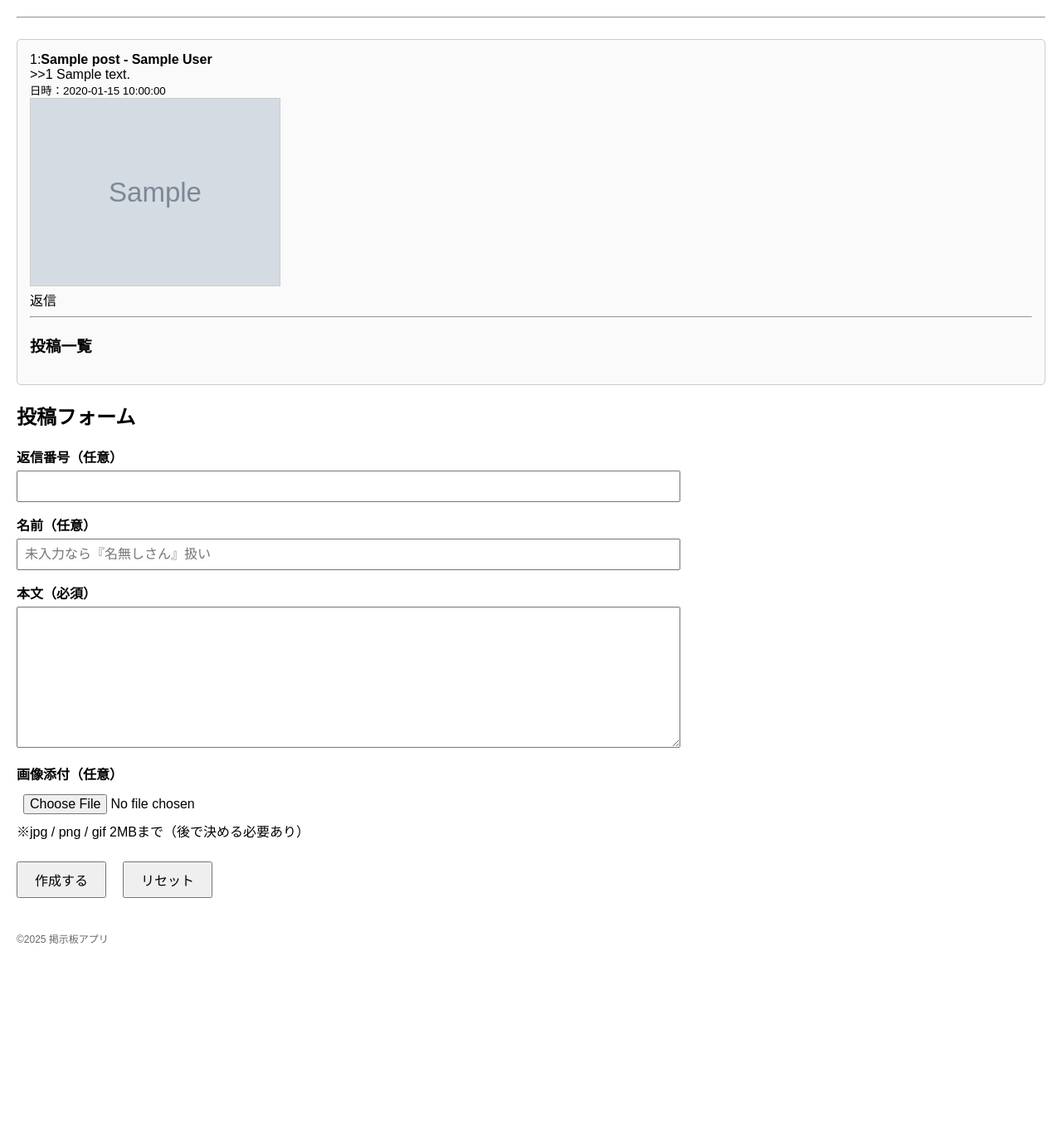
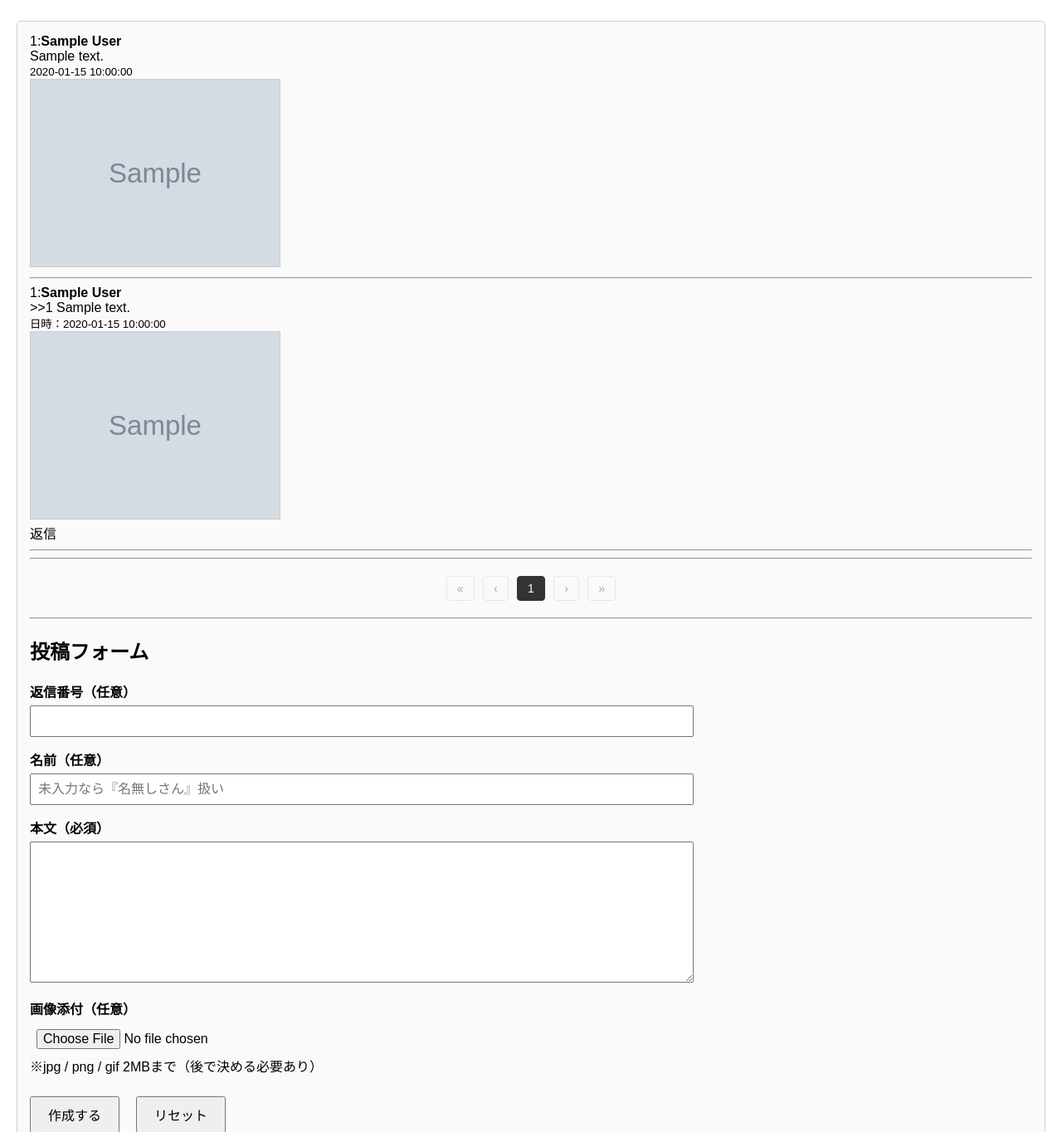
Before and after one commit to sirayumu/fastapi-bbs, a FastAPI app: template app/templates/thread_detail.html in a window 1280 px wide. Shown: the part 112-1476 px from the top of the page at 83% size. Before the commit the page ends 1249 px from the top, so only its background shows below. Run offline with FastAPI, Linux system fonts and the light colour scheme; the template is opened without the code that fills it: most values are stand-ins (such as "Sample title", 1, 10 or a date in 2020); grey boxes marked "Sample" are stand-in pictures.

Commit message:
future ページネーション機能＋ダミー投稿機能実装
            modified:   .gitignore  static/uploadsに変更
            modified:   app/routers/posts.py    ダミー投稿機能、ページネーション対応
            modified:   app/routers/threads.py    ダミー投稿機能、ページネーション対応
            new file:   app/static/css/style.css    外部スタイルシート適用
            modified:   app/templates/base.html     外部スタイルシート適用
            new file:   app/templates/common/pagination.html    共通化ページネーション
            modified:   app/templates/index.html    ページネーション対応
            modified:   app/templates/thread_detail.html    ページネーション対応
            modified:   requirements.txt    ダミー投稿用Faker追加

```diff
--- a/app/routers/posts.py
+++ b/app/routers/posts.py
@@ -199,3 +199,54 @@ async def create_new_post(
         url=f"/threads/{thread_id}/view",
         status_code=303
     )
+
+    from fastapi import APIRouter, Depends
+from sqlalchemy.orm import Session
+from sqlalchemy import select, insert
+from faker import Faker   # ←フェイクデータ生成ライブラリ
+from app.models.post import Post
+from app.models.thread import Thread
+
+fake = Faker("ja_JP")
+
+# -----------------------
+# ダミー投稿作成
+# POST /threads/{thread_id}/gen_dummy_posts
+# -----------------------
+@threads_router.post("/{thread_id}/gen_dummy_posts")
+async def generate_dummy_posts(thread_id: int, count: int = 100, db: Session = Depends(get_db)):
+    # thread が存在するかチェック
+    stmt_thread = select(Thread).where(Thread.id == thread_id)
+    thread = db.execute(stmt_thread).scalar_one_or_none()
+    if thread is None:
+        # 見つからないので例外を raise 404 Not found
+        raise HTTPException(status_code=404, detail="Thread not found")
+
+    # 現在の最大 post_number を取得
+    stmt_last = (
+        select(Post.post_number)
+        .where(Post.thread_id == thread_id)
+        .order_by(Post.post_number.desc())
+        .limit(1)
+    )
+
+    last_number = db.execute(stmt_last).scalar_one_or_none()
+    current = 0 if last_number is None else last_number
+
+    # 複数件を一気に登録する
+    created = 0
+    for i in range(count):
+        current += 1
+
+        values = {
+            "thread_id": thread_id,
+            "post_number": current,
+            "content": fake.text(max_nb_chars=150), # fakerライブラリ使用
+            "author": fake.name(), # fakerライブラリ使用
+        }
+
+        db.execute(insert(Post).values(values))
+        created += 1
+
+    db.commit()
+    return {"status": "ok", "thread_id": thread_id, "created": created}
--- /dev/null
+++ b/app/static/css/style.css
@@ -0,0 +1,135 @@
+/* ===== 全体 ===== */
+body {
+    font-family: sans-serif;
+    margin: 20px;
+}
+
+.section-box {
+    border: 1px solid #ccc;
+    padding: 15px;
+    margin-top: 25px;
+    border-radius: 5px;
+    background-color: #fafafa;
+}
+
+header {
+    margin-bottom: 20px;
+}
+
+h1 {
+    font-size: 24px;
+}
+
+/* --- 検索ボックスとボタンを横並び --- */
+.search-area {
+    display: flex;
+    gap: 8px;
+    margin-top: 10px;
+}
+
+.search-area input[type="text"] {
+    flex: 1;
+    padding: 6px;
+}
+
+
+.thread-list li {
+    margin: 8px 0;
+}
+
+.button {
+    display: inline-block;
+    padding: 6px 12px;
+    border: 1px solid #333;
+    background-color: #eee;
+    text-decoration: none;
+    color: #333;
+    border-radius: 4px;
+}
+
+.button:hover {
+    background-color: #ddd;
+}
+
+/* --- 追加：フォーム用スタイル（new_thread.html で使用） --- */
+form.standard-form {
+    width: 90%;
+    max-width: 800px;
+    margin-top: 20px;
+}
+
+form.standard-form label {
+    display: block;
+    margin-top: 15px;
+    font-weight: bold;
+}
+
+form.standard-form input[type="text"],
+form.standard-form textarea,
+form.standard-form input[type="file"] {
+    width: 100%;
+    padding: 8px;
+    font-size: 1rem;
+    margin-top: 5px;
+    box-sizing: border-box;
+}
+
+form.standard-form .buttons {
+    margin-top: 25px;
+    display: flex;
+    gap: 20px;
+}
+
+form.standard-form button {
+    padding: 8px 20px;
+    font-size: 1rem;
+    cursor: pointer;
+}
+
+nav.menu {
+    margin-top: 10px;
+    margin-bottom: 10px;
+}
+
+nav.menu a {
+    margin-right: 15px;
+    text-decoration: none;
+    color: #333;
+}
+
+nav.menu a:hover {
+    text-decoration: underline;
+}
+
+/* ===== ページネーション ===== */
+.pagination {
+    margin: 20px 0;
+    text-align: center;
+}
+
+.pagination a,
+.pagination span {
+    display: inline-block;
+    padding: 6px 12px;
+    margin: 0 3px;
+    border: 1px solid #ccc;
+    color: #333;
+    text-decoration: none;
+    border-radius: 4px;
+    font-size: 14px;
+}
+
+.pagination .current-page {
+    background-color: #333;
+    color: #fff;
+    border-color: #333;
+}
+
+.pagination a:hover {
+    background-color: #ddd;
+}
+
+.pagination .disabled {
+    opacity: 0.4;
+    cursor: default;
+}
--- a/app/templates/base.html
+++ b/app/templates/base.html
@@ -3,110 +3,7 @@
 <head>
     <meta charset="UTF-8">
     <title>{{ title or "掲示板アプリ" }}</title>
-
-    <style>
-        body {
-            font-family: sans-serif;
-            margin: 20px;
-        }
-
-        header {
-            margin-bottom: 20px;
-        }
-
-        h1 {
-            font-size: 24px;
-        }
-
-        /* --- 検索ボックスとボタンを横並び --- */
-        .search-area {
-            display: flex;
-            gap: 8px;
-            margin-top: 10px;
-        }
-
-        .search-area input[type="text"] {
-            flex: 1;
-            padding: 6px;
-        }
-
-        /* --- セクション用ボックス --- */
-        .section-box {
-            border: 1px solid #ccc;
-            padding: 15px;
-            margin-top: 25px;
-            border-radius: 5px;
-            background-color: #fafafa;
-        }
-
-        .thread-list li {
-            margin: 8px 0;
-        }
-
-        .button {
-            display: inline-block;
-            padding: 6px 12px;
-            border: 1px solid #333;
-            background-color: #eee;
-            text-decoration: none;
-            color: #333;
-            border-radius: 4px;
-        }
-
-        .button:hover {
-            background-color: #ddd;
-        }
-
-        /* --- 追加：フォーム用スタイル（new_thread.html で使用） --- */
-        form.standard-form {
-            width: 90%;
-            max-width: 800px;
-            margin-top: 20px;
-        }
-
-        form.standard-form label {
-            display: block;
-            margin-top: 15px;
-            font-weight: bold;
-        }
-
-        form.standard-form input[type="text"],
-        form.standard-form textarea,
-        form.standard-form input[type="file"] {
-            width: 100%;
-            padding: 8px;
-            font-size: 1rem;
-            margin-top: 5px;
-            box-sizing: border-box;
-        }
-
-        form.standard-form .buttons {
-            margin-top: 25px;
-            display: flex;
-            gap: 20px;
-        }
-
-        form.standard-form button {
-            padding: 8px 20px;
-            font-size: 1rem;
-            cursor: pointer;
-        }
-
-        nav.menu {
-            margin-top: 10px;
-            margin-bottom: 10px;
-        }
-
-        nav.menu a {
-            margin-right: 15px;
-            text-decoration: none;
-            color: #333;
-        }
-
-        nav.menu a:hover {
-            text-decoration: underline;
-        }
-    </style>
+    <link rel="stylesheet" href="/static/css/style.css">
 </head>
 
 <body>
--- /dev/null
+++ b/app/templates/common/pagination.html
@@ -0,0 +1,30 @@
+<div class="pagination">
+
+    {# --- 先頭ページへ --- #}
+    {% if _page > 1 %}
+        <a href="{{ _base_url }}?page=1">«</a>
+        <a href="{{ _base_url }}?page={{ _page - 1 }}">‹</a>
+    {% else %}
+        <span class="disabled">«</span>
+        <span class="disabled">‹</span>
+    {% endif %}
+
+    {# --- ページ番号（1〜total_pages） --- #}
+    {% for p in range(1, _total_pages + 1) %}
+        {% if p == _page %}
+            <span class="current-page">{{ p }}</span>
+        {% else %}
+            <a href="{{ _base_url }}?page={{ p }}">{{ p }}</a>
+        {% endif %}
+    {% endfor %}
+
+    {# --- 次ページへ --- #}
+    {% if _page < _total_pages %}
+        <a href="{{ _base_url }}?page={{ _page + 1 }}">›</a>
+        <a href="{{ _base_url }}?page={{ _total_pages }}">»</a>
+    {% else %}
+        <span class="disabled">›</span>
+        <span class="disabled">»</span>
+    {% endif %}
+
+</div>
--- a/app/templates/thread_detail.html
+++ b/app/templates/thread_detail.html
@@ -1,66 +1,69 @@
+
 {% extends "base.html" %}
-
+<hr>
 {% block content %}
-
-<hr>
-
 <script>
-    function repost_no(num, hidden_num) {
+    function repost_no(num,hidden_num){
         const elm = document.getElementById("parent_post_id");
         elm.value = num;
         document.getElementById("parent_post_id_hidden").value = hidden_num;
+        window.scrollTo( {top: elm.offsetTop, behavior:'smooth'});
 
-        window.scrollTo({
-            top: elm.offsetTop,
-            behavior: 'smooth'
-        });
     }
+
 </script>
-
 <div class="section-box">
-    {% for post in latest_posts %}
-        <div>
-            {% if post.thread_title %}
-                {{ post.post_number }}:<strong>{{ post.thread_title }} - {{ post.author }}</strong><br>
-            {% else %}
+<!--先頭の投稿-->
+{% if first_post %}
+<div class="first-post">
+    {{ first_post.post_number }}:<strong>{{ first_post.author }}</strong><br>
+    {{ first_post.content }}<br>
+    <small>{{ first_post.created_at }}</small>
+    {% if first_post.attachment %}
+    <div class="attachment">
+        <img src="/static/uploads/{{ first_post.attachment }}"
+                style="max-width: 300px; border: 1px solid #ccc;">
+    </div>
+    {% endif %}
+</div>
+<hr>
+{% endif %}
+<!--ページネーションされた投稿-->
+{% for post in posts %}
+<div class="post">
     {{ post.post_number }}:<strong>{{ post.author }}</strong><br>
-            {% endif %}
-
     {% if post.parent_post_number %}
         >>{{ post.parent_post_number }}
     {% endif %}
-
     {{ post.content }}<br>
     <small>日時：{{ post.created_at }}</small>
-
     {% if post.attachment %}
     <div class="attachment">
         <img src="/static/uploads/{{ post.attachment }}"
                 style="max-width: 300px; border: 1px solid #ccc;">
     </div>
     {% endif %}
+    <a onclick="repost_no({{post.post_number}},{{post.id}})">返信</a>
+</div>
+<hr>
+{% endfor %}
+<hr>
 
-            <a onclick="repost_no({{ post.post_number }}, {{ post.id }})">返信</a>
+{% set _page = page %}
+{% set _total_pages = total_pages %}
+{% set _base_url = "/threads/" ~ thread_id ~ "/view" %}
+{% include "common/pagination.html" %}
+
 <hr>
-        </div>
-
-        {% if post.thread_title %}
-            <h3>投稿一覧</h3>
-        {% endif %}
-    {% endfor %}
-</div>
 
 <h2>投稿フォーム</h2>
-
-<form action="/threads/{{ thread_id }}/post"
-      method="post"
-      enctype="multipart/form-data"
-      class="standard-form">
+<form action="/threads/{{thread_id}}/post" method="post" enctype="multipart/form-data" class="standard-form">
 
     <!-- 返信番号 -->
     <label for="parent_post_id">返信番号（任意）</label>
     <input type="text" id="parent_post_id" name="parent_post_id">
     <input type="hidden" id="parent_post_id_hidden" name="parent_post_id_hidden">
+
 
     <!-- 名前（任意） -->
     <label for="author">名前（任意）</label>
@@ -70,7 +73,7 @@
     <label for="content">本文（必須）</label>
     <textarea id="content" name="content" rows="8" required></textarea>
 
-    <!-- 画像添付 -->
+    <!-- 画像添付（後で実装） -->
     <label for="image">画像添付（任意）</label>
     <div class="image-box">
         <input type="file" id="image" name="image" accept=".jpg,.png,.gif">
--- a/requirements.txt
+++ b/requirements.txt
@@ -14,3 +14,6 @@ python-multipart==0.0.9
 
 # フロントエンド
 Jinja2==3.1.4
+
+#　テストデータ作成
+Faker>=19.13.0,<20.0.0
```
Also changed, not shown: app/routers/threads.py (+162 -50 lines), app/templates/index.html (+63 -4 lines), 1 other file. Lines whose indentation alone changed are shown as unchanged.
